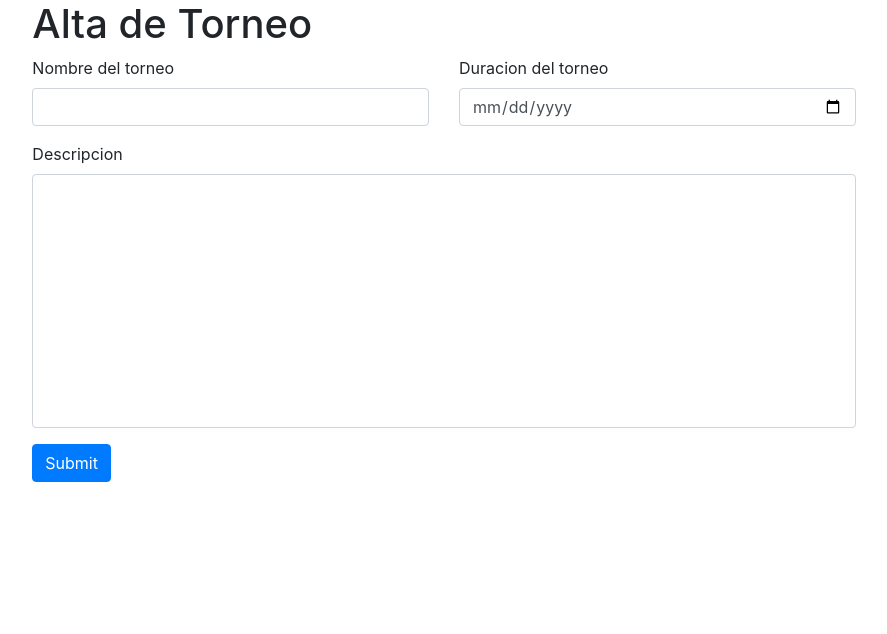
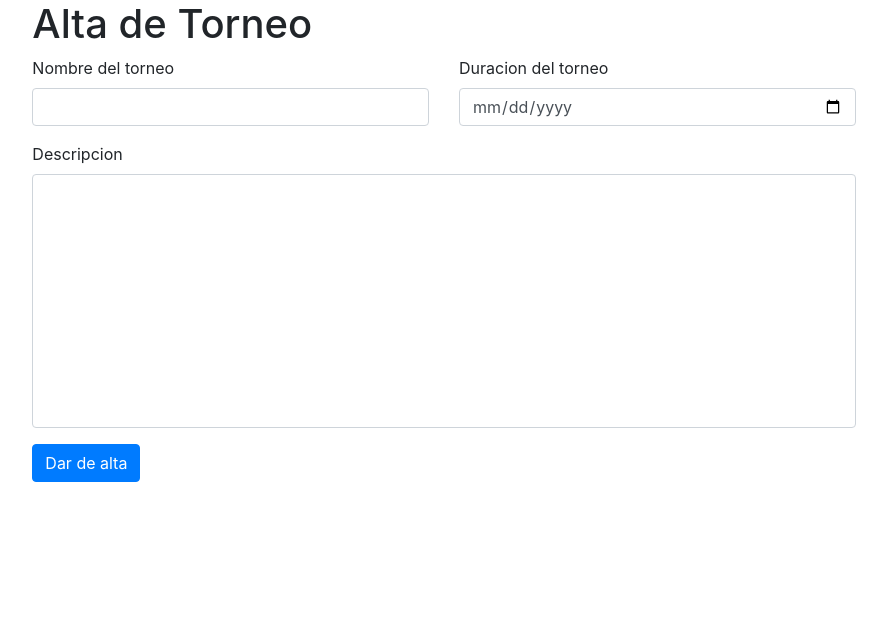
Before and after one commit to AMurillo-UTM170072/futboll, a Django app: template vistas/templates/pages/torneoForm/formTemplate.html in a window 1280 px wide. Shown: the part 56-690 px from the top of the page, without its empty margins (196-1083 px from the left). Run offline with Django 4.2, Linux system fonts and the light colour scheme; the template is opened without the code that fills it, so the values that code supplies are empty; some libraries are stand-ins or nearby versions.

Commit message:
refactor:

```diff
--- a/vistas/templates/pages/torneoForm/formTemplate.html
+++ b/vistas/templates/pages/torneoForm/formTemplate.html
@@ -27,6 +27,6 @@
         {% comment %} <div>
         </div> {% endcomment %}
       </div>
-      <button type="button" class="btn btn-primary">Submit</button>
+      <button type="button" class="btn btn-primary">Dar de alta</button>
     </form>
 {% endblock contenido %}
```
